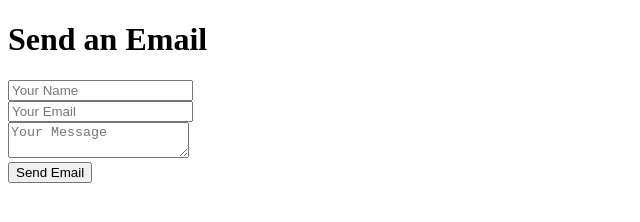
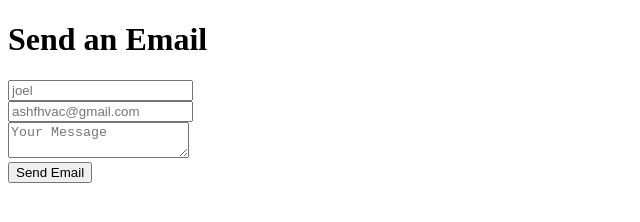
Before and after one commit to AgentSudoSu/email, a plain HTML site: page index.html in a window 1280 px wide. Shown: the full height of the page, 0-640 px from the left. Drawn offline with Linux system fonts and the light colour scheme.

Commit message:
Update index.html

```diff
--- a/index.html
+++ b/index.html
@@ -8,8 +8,8 @@
 <body>
     <h1>Send an Email</h1>
     <form id="contact-form">
-        <input type="text" id="name" name="name" placeholder="Your Name" required><br>
-        <input type="email" id="email" name="email" placeholder="Your Email" required><br>
+        <input type="text" id="name" name="name" placeholder="joel" required><br>
+        <input type="email" id="email" name="email" placeholder="ashfhvac@gmail.com" required><br>
         <textarea id="message" name="message" placeholder="Your Message" required></textarea><br>
         <button type="submit">Send Email</button>
     </form>
```
